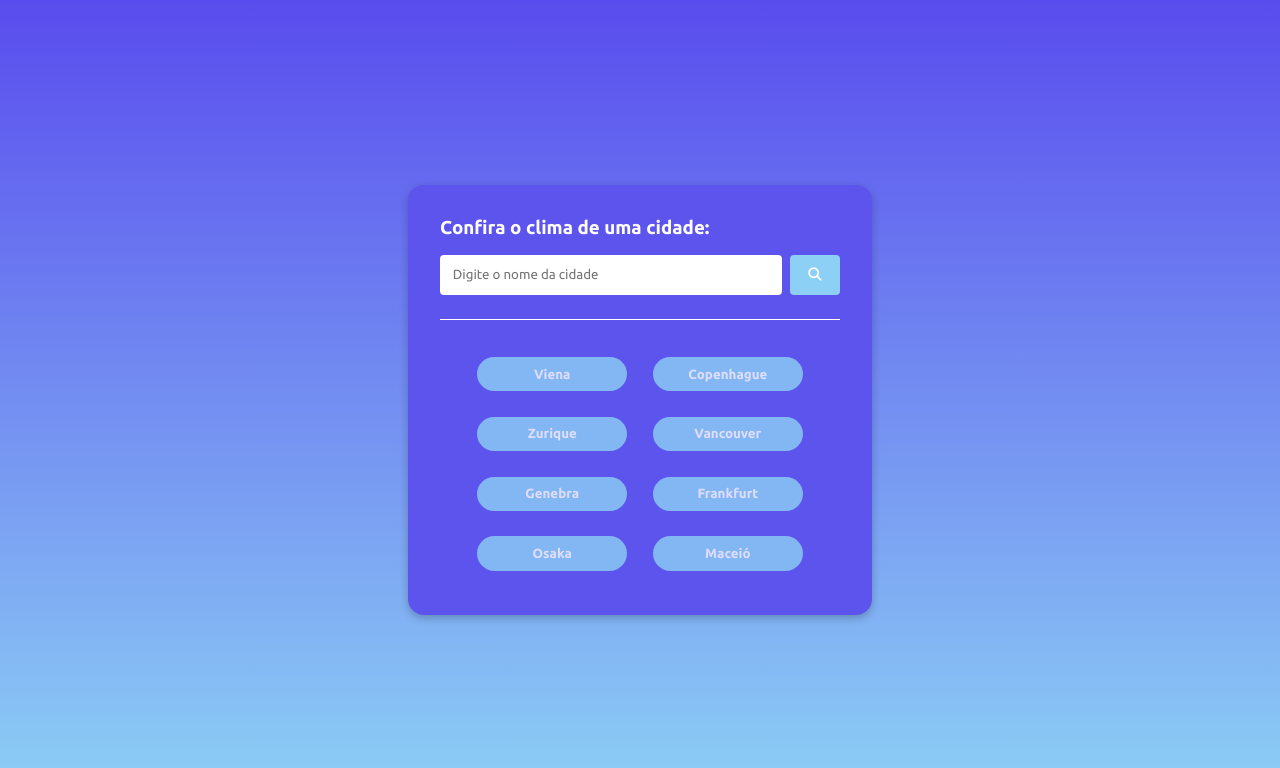
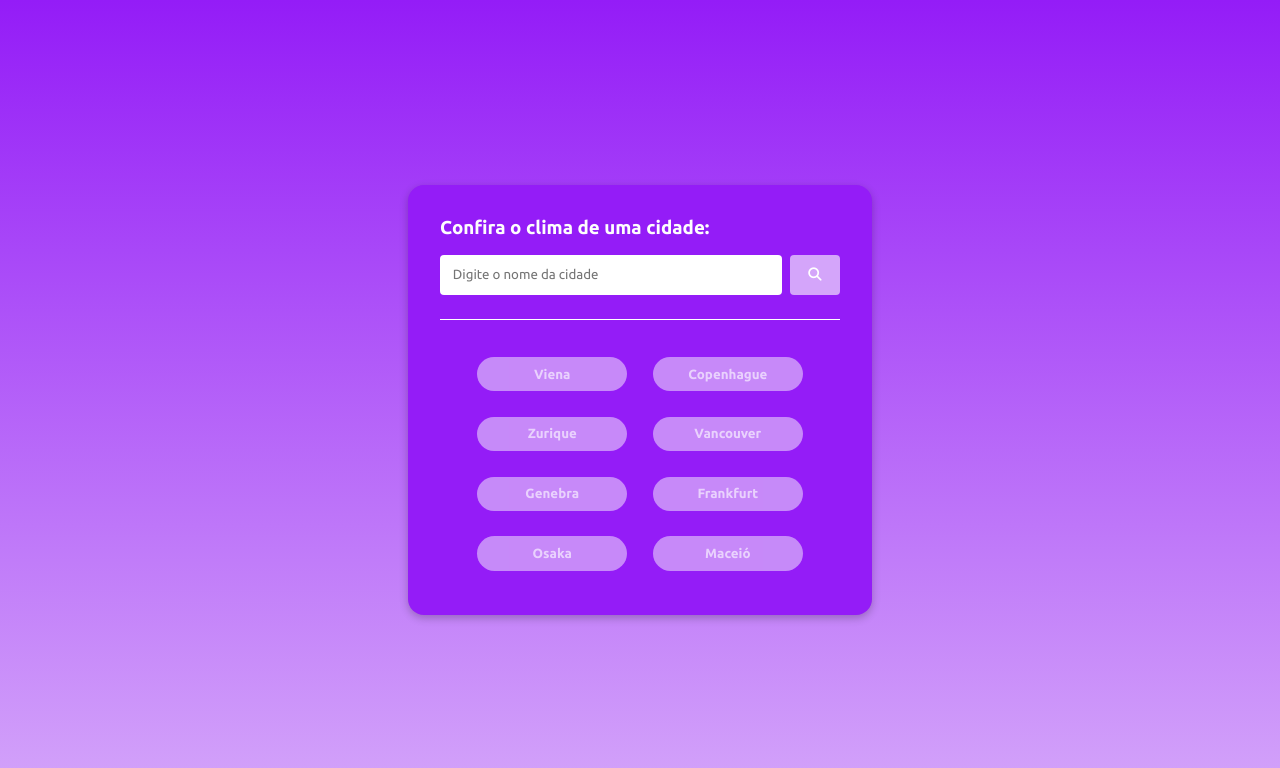
Before and after one commit to omaatheus/climaagora-API, a plain HTML site: page index.html in a window 1280 px wide. Drawn offline with Linux system fonts and the light colour scheme.

Commit message:
Update styles.css

```diff
--- a/css/styles.css
+++ b/css/styles.css
@@ -6,7 +6,7 @@
 }
 
 body {
-  background: linear-gradient(180deg, rgba(89, 76, 238, 1) 0%, #8dd0f5 100%);
+  background: linear-gradient(180deg, #941cf7 0%, #d4a5fa 100%);
   display: flex;
   justify-content: center;
   align-items: center;
@@ -21,7 +21,7 @@ body {
 }
 
 .container {
-  background-color: #5c54ed;
+  background-color: #941cf7;
   box-shadow: rgba(0, 0, 0, 0.24) 0px 3px 8px;
   padding: 2rem;
   color: #fdfdfd;
@@ -49,7 +49,7 @@ body {
   padding: 0.8rem;
   min-width: 50px;
   margin-left: 8px;
-  background-color: #8dd0f5;
+  background-color: #d4a5fa;
   color: #fff;
   border: none;
   cursor: pointer;
@@ -138,7 +138,7 @@ body {
   padding: 0.6rem 0.9rem;
   border-radius: 10rem;
   border: none;
-  background-color: #8dd0f5;
+  background-color: #d4a5fa;
   color: #fff;
   cursor: pointer;
   font-weight: bold;
```
